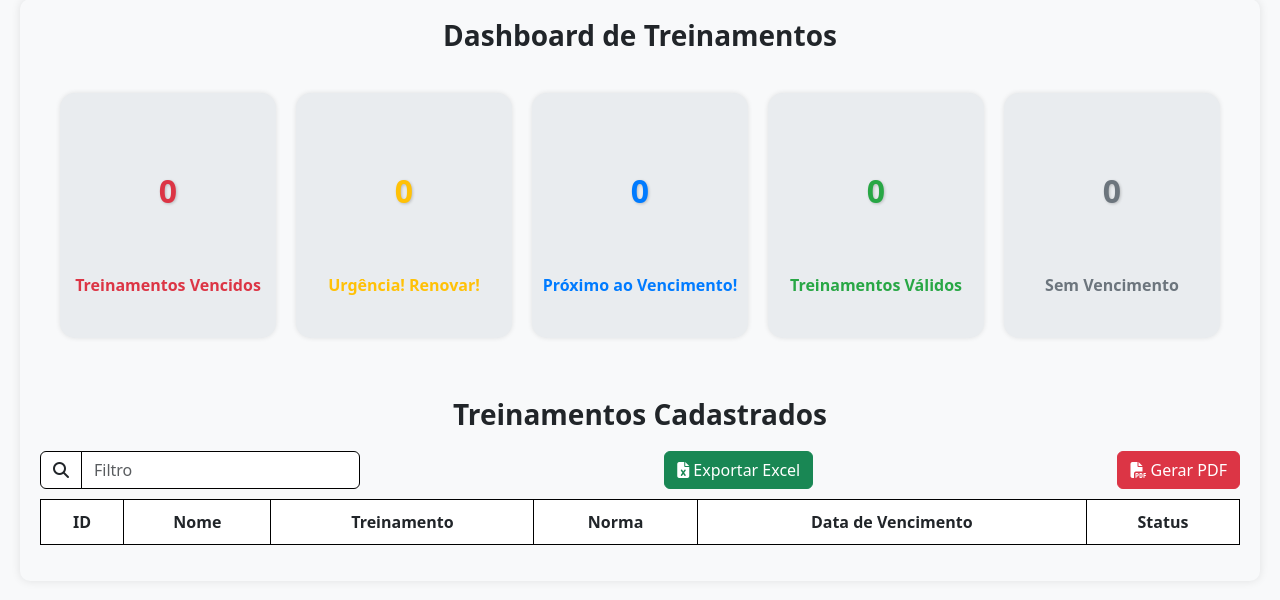
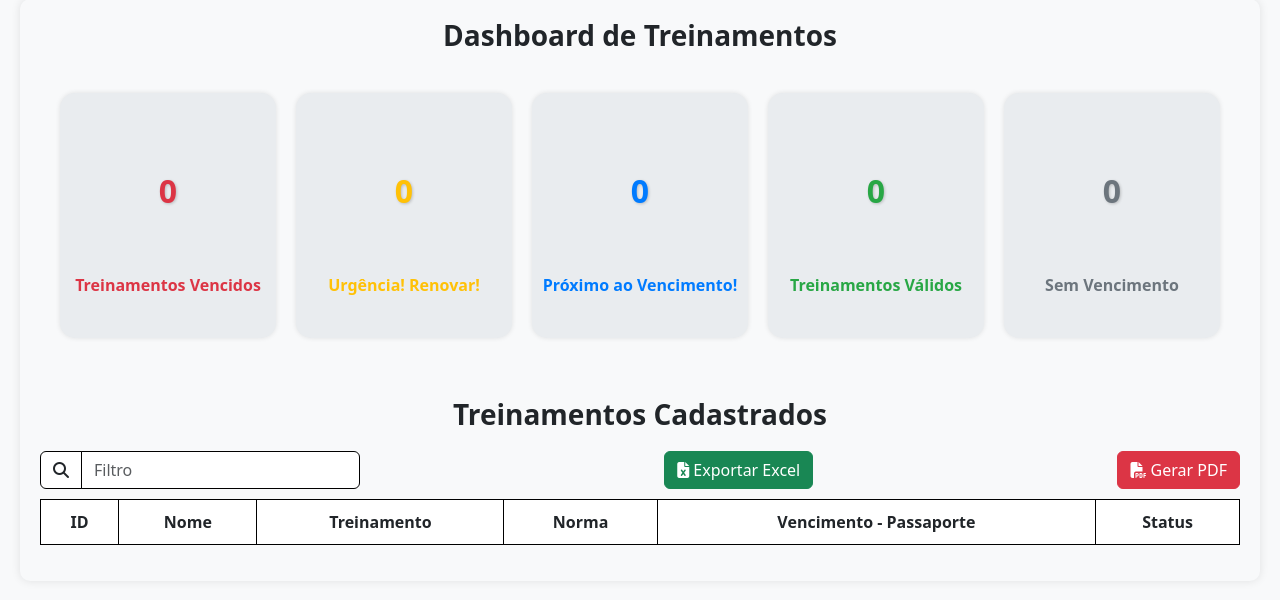
Before and after one commit to joaopedrodirekta/Direkta_Vale, a Django app: page /treinamentos/dashboard/ in a window 1280 px wide. Shown: the part 91-691 px from the top of the page. Run offline with Django 5.2, Linux system fonts and the light colour scheme; data that the repository does not hold is empty.

Commit message:
Correcao

```diff
--- a/treinamentos/templates/treinamentos/dashboard.html
+++ b/treinamentos/templates/treinamentos/dashboard.html
@@ -179,7 +179,7 @@
                     <th>Nome</th>
                     <th>Treinamento</th>
                     <th>Norma</th>
-                    <th>Data de Vencimento</th>
+                    <th>Vencimento - Passaporte</th>
                     <th>Status</th>
                 </tr>
             </thead>
```
